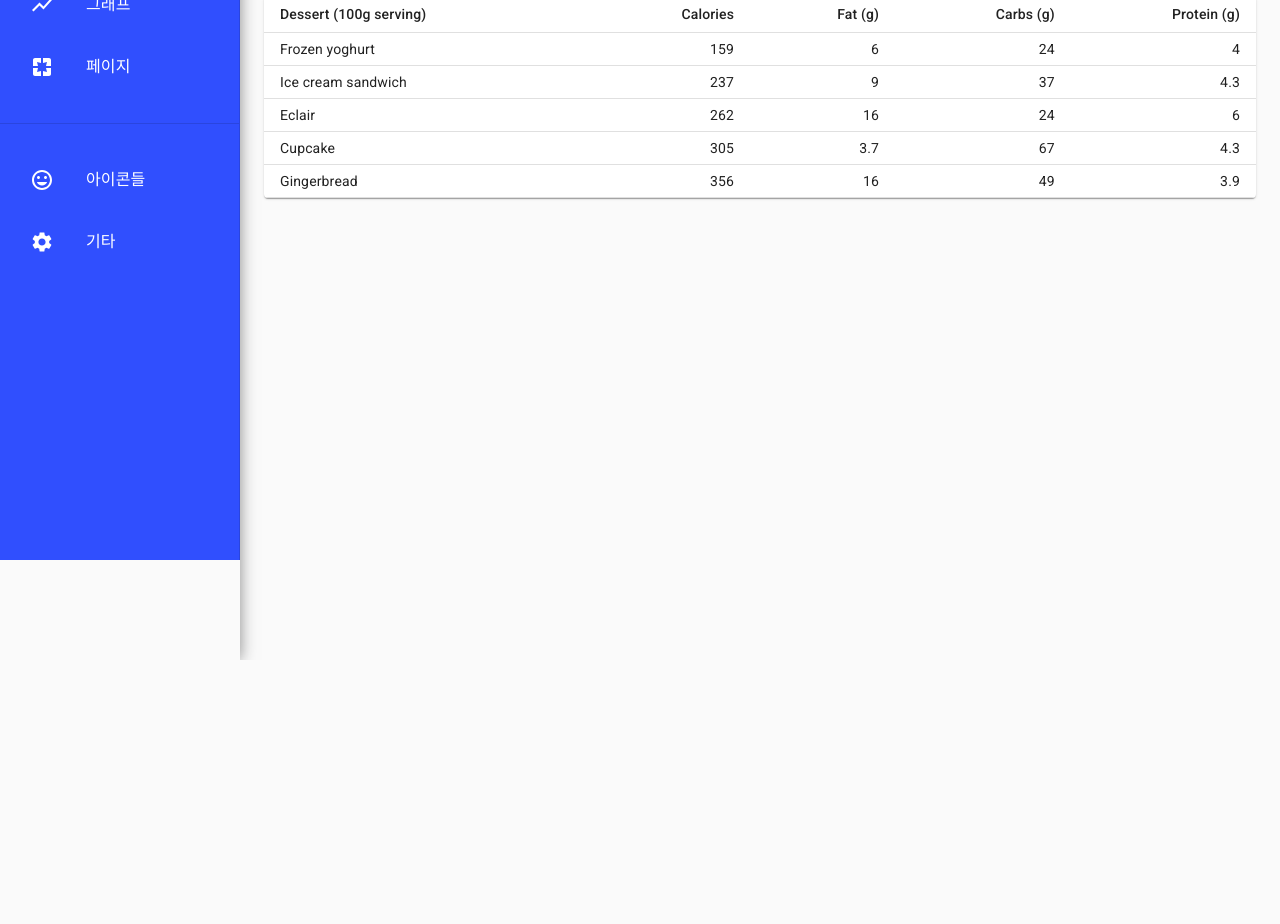
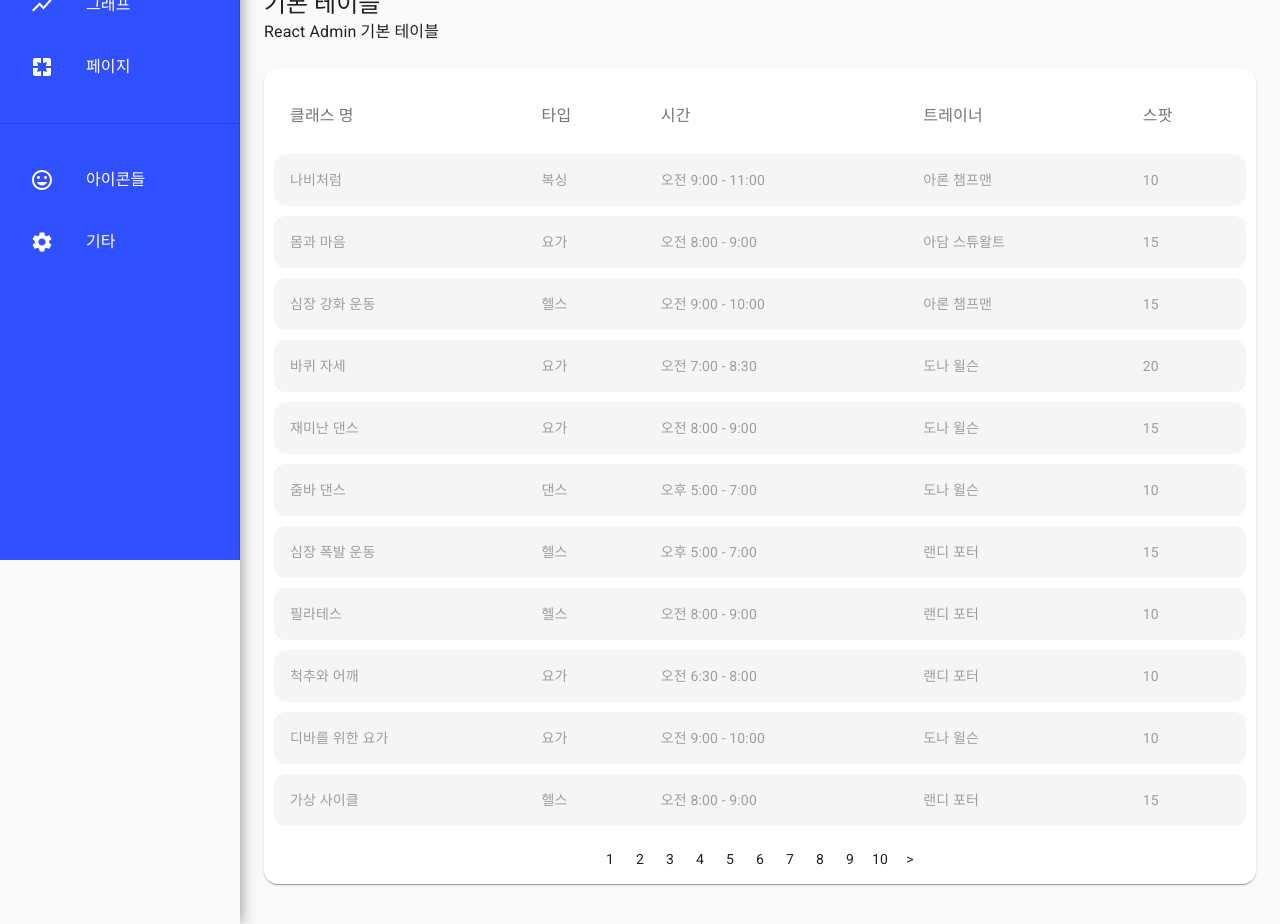
Before and after one commit to incheondevs/react-idevs-materialui-admin-one, a React (Create React App) app: page /tables in a window 1280 px wide. Shown: the part 240-1164 px from the top of the page. Before the commit the page ends 900 px from the top, so only its background shows below. Built offline with nearby package versions, Linux system fonts and the light colour scheme.

Commit message:
기본 테이블 추가

```diff
--- /dev/null
+++ b/src/components/atoms/customTable.js
@@ -0,0 +1,67 @@
+import React from "react";
+//import PropTypes from "prop-types";
+import Table from "@material-ui/core/Table";
+import TableBody from "@material-ui/core/TableBody";
+import TableCell from "@material-ui/core/TableCell";
+import TableHead from "@material-ui/core/TableHead";
+import TableRow from "@material-ui/core/TableRow";
+import Paper from "@material-ui/core/Paper";
+import TablePagination from '@material-ui/core/TablePagination';
+
+// Material-ui 컴포넌트들
+import Typography from "@material-ui/core/Typography";
+
+
+
+const CustomTable = (props)=> (
+  <div className={props.classes.root}>
+    <React.Fragment>
+
+      <Paper className={props.classes.paper}>
+        <Table className={props.classes.table} size="">
+          <TableHead>
+            <TableRow>
+              <TableCell className={props.classes.headerCell}>클래스 명</TableCell>
+              <TableCell align="left" className={props.classes.headerCell}>타입</TableCell>
+              <TableCell align="left" className={props.classes.headerCell}>시간</TableCell>
+              <TableCell align="left" className={props.classes.headerCell}>트레이너</TableCell>
+              <TableCell align="left" className={props.classes.headerCell}>스팟</TableCell>
+            </TableRow>
+          </TableHead>
+          <TableBody>
+            {props.data.map(row => (
+              <TableRow key={row.name} className={props.classes.row}>
+                <TableCell align="left" component="th" scope="row" className={`${props.classes.cell} ${props.classes.firstCell}`}>
+                  {row.name}
+                </TableCell>
+                <TableCell align="left" className={props.classes.cell}>{row.type}</TableCell>
+                <TableCell align="left" className={props.classes.cell}>{row.hours}</TableCell>
+                <TableCell align="left" className={props.classes.cell}>{row.trainer}</TableCell>
+                <TableCell align="left" className={`${props.classes.cell} ${props.classes.lastCell}`}>{row.spots}</TableCell>
+              </TableRow>
+            ))}
+          </TableBody>
+
+
+        </Table>
+        <div className={props.classes.pages}>
+          <div className={props.classes.page}>1</div>
+          <div className={props.classes.page}>2</div>
+          <div className={props.classes.page}>3</div>
+          <div className={props.classes.page}>4</div>
+          <div className={props.classes.page}>5</div>
+          <div className={props.classes.page}>6</div>
+          <div className={props.classes.page}>7</div>
+          <div className={props.classes.page}>8</div>
+          <div className={props.classes.page}>9</div>
+          <div className={props.classes.page}>10</div>
+          <div className={props.classes.page}>></div>
+        </div>
+      </Paper>
+    </React.Fragment>
+  </div>
+)
+
+
+
+export default CustomTable;
--- a/src/components/pages/Tables.js
+++ b/src/components/pages/Tables.js
@@ -1,16 +1,14 @@
 import React from "react";
 //import PropTypes from "prop-types";
 import { makeStyles } from '@material-ui/core/styles';
-import Table from "@material-ui/core/Table";
-import TableBody from "@material-ui/core/TableBody";
-import TableCell from "@material-ui/core/TableCell";
-import TableHead from "@material-ui/core/TableHead";
-import TableRow from "@material-ui/core/TableRow";
+
 import Paper from "@material-ui/core/Paper";
 // Material-ui 컴포넌트들
 import Typography from "@material-ui/core/Typography";
-
-
+import CustomeTable from "../atoms/customTable"
+import grey from '@material-ui/core/colors/grey';
+// 컴포넌트 분리 참조 사이트  - https://ibrahimovic.tistory.com/33
+// 컴포넌트 데이터 전달 참조 사이트 - https://ibrahimovic.tistory.com/34
 
 const useStyles = makeStyles(theme => ({
   root: {
@@ -21,30 +19,99 @@ const useStyles = makeStyles(theme => ({
     width: '100%',
     overflowX: 'auto',
     marginBottom: theme.spacing(2),
+
+    borderCollapse: 'collapse',
+    borderRadius: '1em',
+    overflow: 'hidden',
+
   },
   table: {
     minWidth: 650,
+    borderCollapse: "separate",
+    borderSpacing: "0 10px",
+    padding:"10px",
+
+
   },
+  headerCell : {
+    borderBottom : "none",
+    color: grey[600],
+    fontSize:"1rem"
+  },
+  cell : {
+    borderBottom : "none",
+    color : grey[500],
+
+  },
+  row: {
+    backgroundColor:grey[100],
+    border: "1px grey[100] solid",
+    borderRadius: "1em",
+    '&:hover': {
+      background: grey[200],
+      '& td, & th' :{
+        color: grey[700],
+        fontWeight:"600"
+      }
+    },
+
+  },
+  firstCell:{
+    //border: "0px grey[100] solid",
+    borderTopLeftRadius: "12px",
+    borderBottomLeftRadius: "12px",
+
+  },
+  lastCell:{
+    //border: "0px grey[100] solid",
+    borderTopRightRadius: "12px",
+    borderBottomRightRadius: "12px",
+  },
+  page :{
+    float : "left",
+    width: "30px",
+    height: "30px",
+    textAlign: "center",
+    paddingTop: "4px",
+    '&:hover' :{
+      border: "1px solid grey"
+    }
+
+  },
+  pages : {
+    height: "2em",
+    display: "flex",
+    alignItems: "center",
+    justifyContent: "center",
+    marginBottom : "10px"
+  }
 }));
 
-function createData(name, calories, fat, carbs, protein) {
-  return { name, calories, fat, carbs, protein };
+function createData(name, type, hours, trainer, spots) {
+  return { name, type, hours, trainer, spots };
 }
 
 const rows = [
-  createData('Frozen yoghurt', 159, 6.0, 24, 4.0),
-  createData('Ice cream sandwich', 237, 9.0, 37, 4.3),
-  createData('Eclair', 262, 16.0, 24, 6.0),
-  createData('Cupcake', 305, 3.7, 67, 4.3),
-  createData('Gingerbread', 356, 16.0, 49, 3.9),
+  createData('나비처럼', "복싱", "오전 9:00 - 11:00", "아론 챔프맨", 10),
+  createData('몸과 마음', "요가", "오전 8:00 - 9:00", "아담 스튜왈트", 15),
+  createData('심장 강화 운동', "헬스", "오전 9:00 - 10:00", "아론 챔프맨", 15),
+  createData('바퀴 자세', "요가", "오전 7:00 - 8:30", "도나 윌슨", 20),
+  createData('재미난 댄스', "요가","오전 8:00 - 9:00", "도나 윌슨", 15),
+  createData('줌바 댄스', "댄스","오후 5:00 - 7:00", "도나 윌슨", 10),
+  createData('심장 폭발 운동', "헬스", "오후 5:00 - 7:00", "랜디 포터", 15),
+  createData('필라테스', "헬스", "오전 8:00 - 9:00", "랜디 포터", 10),
+  createData('척추와 어깨', "요가", "오전 6:30 - 8:00", "랜디 포터", 10),
+  createData('디바를 위한 요가', '요가', "오전 9:00 - 10:00", "도나 윌슨", 10),
+  createData('가상 사이클', "헬스", "오전 8:00 - 9:00", "랜디 포터", 15),
+
 ];
 
 export default function DenseTable() {
+
   const classes = useStyles();
 
   return (
     <div className={classes.root}>
-      <React.Fragment>
       <Typography variant="h3" noWrap>
         다목적 테이블 리스트
       </Typography>
@@ -54,33 +121,40 @@ export default function DenseTable() {
         <br />
         더욱 직관적이고 편리하게 확인할 수 있습니다.
       </Typography>
-        <Paper className={classes.paper}>
-          <Table className={classes.table} size="small">
-            <TableHead>
-              <TableRow>
-                <TableCell>Dessert (100g serving)</TableCell>
-                <TableCell align="right">Calories</TableCell>
-                <TableCell align="right">Fat&nbsp;(g)</TableCell>
-                <TableCell align="right">Carbs&nbsp;(g)</TableCell>
-                <TableCell align="right">Protein&nbsp;(g)</TableCell>
-              </TableRow>
-            </TableHead>
-            <TableBody>
-              {rows.map(row => (
-                <TableRow key={row.name}>
-                  <TableCell component="th" scope="row">
-                    {row.name}
-                  </TableCell>
-                  <TableCell align="right">{row.calories}</TableCell>
-                  <TableCell align="right">{row.fat}</TableCell>
-                  <TableCell align="right">{row.carbs}</TableCell>
-                  <TableCell align="right">{row.protein}</TableCell>
-                </TableRow>
-              ))}
-            </TableBody>
-          </Table>
-        </Paper>
-      </React.Fragment>
+      <Typography variant="h5" noWrap>
+          기본 테이블
+        </Typography>
+
+        <Typography paragraph>
+          React Admin 기본 테이블
+        </Typography>
+      <CustomeTable classes={classes} data = {rows} />
+      {/**
+      <Typography variant="h5" noWrap>
+        테이블 2
+      </Typography>
+
+      <Typography paragraph>
+        테이블 설명
+      </Typography>
+      <CustomeTable classes={classes} data = {rows} />
+      <Typography variant="h5" noWrap>
+        테이블 3
+      </Typography>
+
+      <Typography paragraph>
+        테이블 설명
+      </Typography>
+      <CustomeTable classes={classes} data = {rows} />
+      <Typography variant="h5" noWrap>
+        테이블 4
+      </Typography>
+
+      <Typography paragraph>
+        테이블 설명
+      </Typography>
+      <CustomeTable classes={classes} data = {rows} />
+       */}
     </div>
   );
 }
```
Also changed, not shown: src/components/atoms/customTablePagination.js (added). Lines whose indentation alone changed are shown as unchanged.
